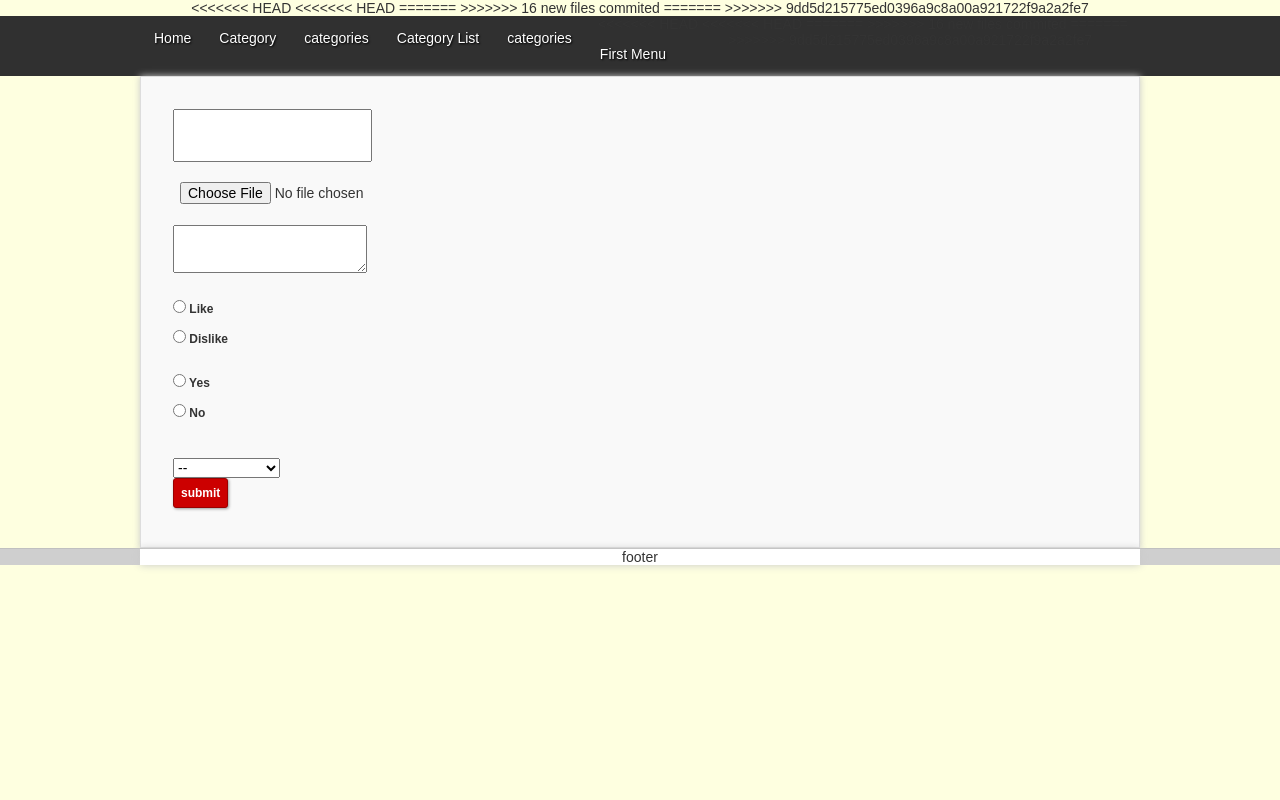
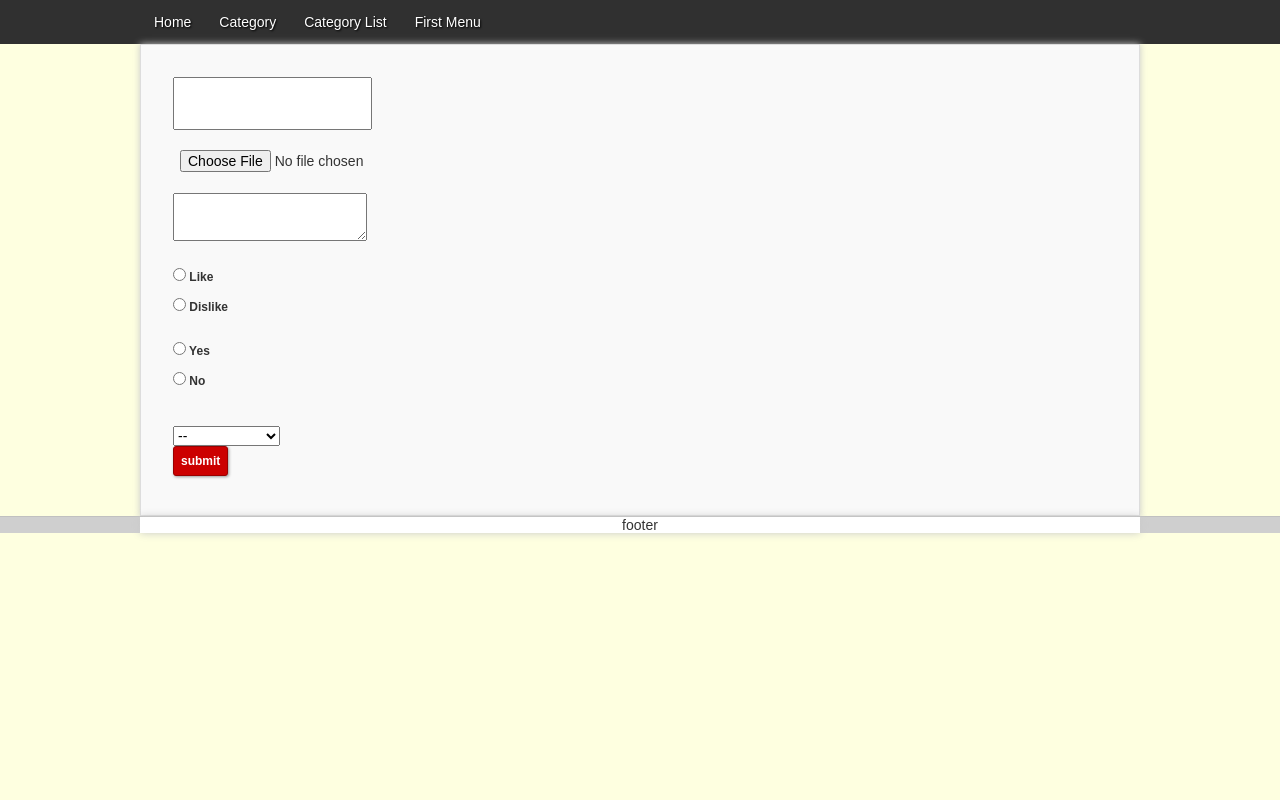
Before and after one commit to kyour/Forum, a PHP site: page /cat.php in a window 1280 px wide. Run offline with PHP 8.4, Linux system fonts and the light colour scheme.

Commit message:
affter the shel panga the corrected files

```diff
--- a/cat-exe.php
+++ b/cat-exe.php
@@ -1,4 +1,5 @@
 <?php
+include 'includes/connection.php';
 $_name=mysql_real_escape_string($_POST['name']);
 $_folder="uploads/";
 $_bio=mysql_real_escape_string($_POST['bio']);
--- a/header.php
+++ b/header.php
@@ -1,14 +1,7 @@
-<<<<<<< HEAD
-<<<<<<< HEAD
+
+<?php session_start(); ?>
 <?php include 'includes/connection.php'; ?>
 
-=======
-<?php session_start(); ?>
->>>>>>> 16 new files commited
-=======
-<?php include 'includes/connection.php'; ?>
-
->>>>>>> 9dd5d215775ed0396a9c8a00a921722f9a2a2fe7
 <!DOCTYPE html PUBLIC "-//W3C//DTD XHTML 1.0 Transitional//EN" "http://www.w3.org/TR/xhtml1/DTD/xhtml1-transitional.dtd">
 <html xmlns="http://www.w3.org/1999/xhtml">
 <head>
@@ -26,15 +19,7 @@
     <ul class="nav">
       <li><a href="home.php">Home</a></li>
       <li><a href="cat.php">Category</a></li>
-<<<<<<< HEAD
-<<<<<<< HEAD
-      <li><a href="cat-list.php">categories</a></li>
-=======
       <li><a href="cat-list.php">Category List</a></li>
->>>>>>> 16 new files commited
-=======
-      <li><a href="cat-list.php">categories</a></li>
->>>>>>> 9dd5d215775ed0396a9c8a00a921722f9a2a2fe7
       <li><a href="#">First Menu</a></li>
     </ul>
   </nav>
--- a/login-exe.php
+++ b/login-exe.php
@@ -1,12 +1,6 @@
 <?php
-<<<<<<< HEAD
-<<<<<<< HEAD
-=======
 include 'header.php';
 include ('includes/connection.php');
->>>>>>> 16 new files commited
-=======
->>>>>>> 9dd5d215775ed0396a9c8a00a921722f9a2a2fe7
 if(isset($_POST['email']) && isset($_POST['password'])){
 	$email=$_POST['email'];
 	$password=$_POST['password'];
```
Also changed, not shown: cat-detail.php (+0 -19 lines), cat-list.php (+0 -18 lines), uploads/Desert.jpg (added), uploads/Jellyfish.jpg (added).
